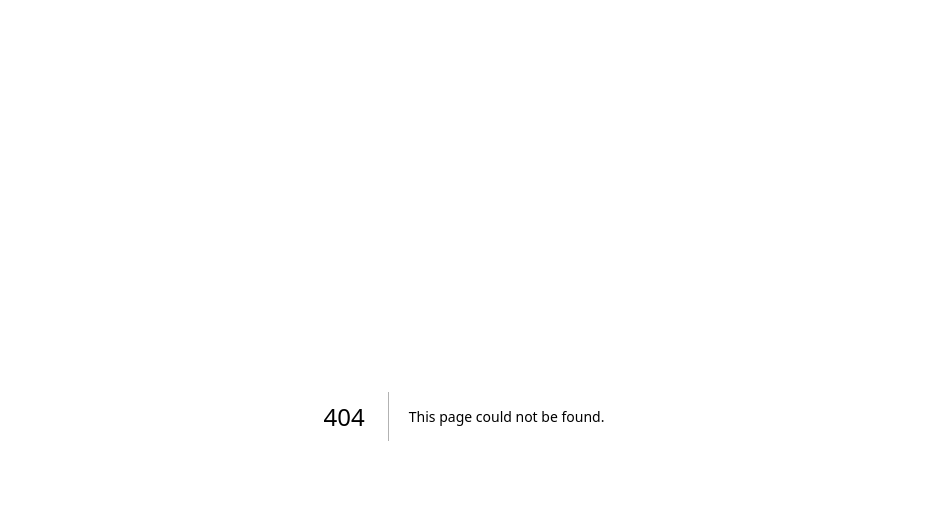
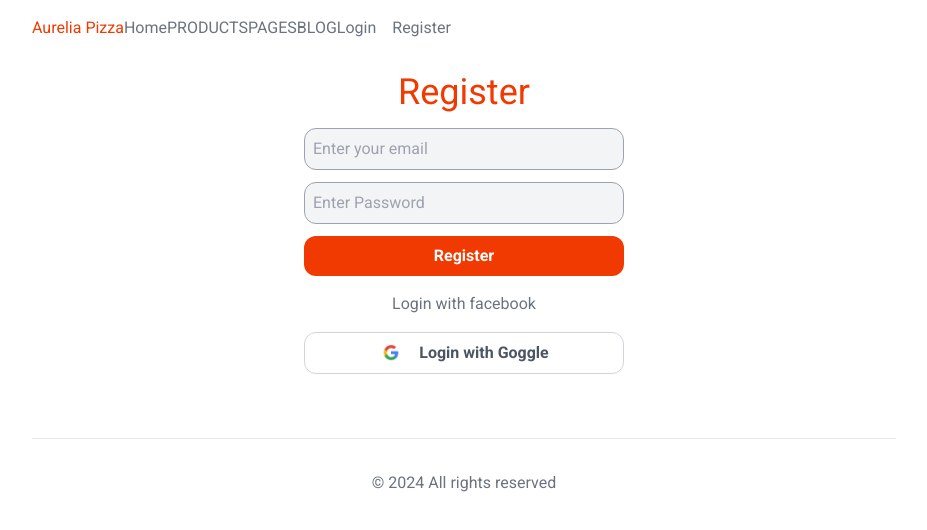
Before and after one commit to faithadewuyi/Food-Ordering-App, a Next.js app: page /register in a window 1280 px wide. Before the commit this address had no page. Shown: the top 530 px of the page, without its empty margins (176-1103 px from the left). Built offline with nearby package versions, Linux system fonts and the light colour scheme.

Commit message:
Sign up authentication

```diff
--- a/src/Components/Layout/Header.js
+++ b/src/Components/Layout/Header.js
@@ -5,18 +5,25 @@ Header() {
 return(
   <>
     <header className="flex items-center justify-between">
-      <Link href=''
+
+      <nav className="flex gap-8 text-gray-500 items-center font-semibold">
+      <Link href='/'
       className="text-primary font-semibold text-2xl">
       Aurelia Pizza
       </Link>
-      <nav className="flex gap-8 text-gray-500 items-center font-semibold">
       {/* <Image src={'/pizzon.png'} layout={'fill'} objectFit={'contain'} alt={'pizza'} /> */}
-        <Link href={''}>Home</Link>
+        <Link href={'/'}>Home</Link>
         <Link href={''}>PRODUCTS</Link>
         <Link href={''}>PAGES</Link>
         <Link href={''}>BLOG</Link>
-        <Link href={''}
-        className="bg-primary text-white  px-8 py-2 rounded-full">Login</Link>
+
+      </nav>
+      <nav className="flex items-center gap-4 text-gray-500 font-semibold">
+        <Link href={'/login'}>Login</Link>
+      <Link href={'/register'}
+        className="bg-primary text-white  px-8 py-2 rounded-full">
+          Register
+        </Link>
       </nav>
     </header>
   </>
--- /dev/null
+++ b/src/app/api/auth/[...nextauth]/route.ts
@@ -0,0 +1,39 @@
+import NextAuth from "next-auth"
+import CredentialsProvider from "next-auth/providers/credentials"
+const handler = NextAuth({
+  providers: [
+    CredentialsProvider({
+
+      name: 'Credentials',
+
+      credentials: {
+        username: { label: "E mail", type: "email", placeholder: "email@example.com" },
+        password: { label: "Password", type: "password" }
+      },
+      async authorize(credentials, req) {
+        // You need to provide your own logic here that takes the credentials
+        // submitted and returns either a object representing a user or value
+        // that is false/null if the credentials are invalid.
+        // e.g. return { id: 1, name: 'J Smith', email: 'jsmith@example.com' }
+        // You can also use the `req` object to obtain additional parameters
+        // (i.e., the request IP address)
+        const res = await fetch("/your/endpoint", {
+          method: 'POST',
+          body: JSON.stringify(credentials),
+          headers: { "Content-Type": "application/json" }
+        })
+        const user = await res.json()
+
+        // If no error and we have user data, return it
+        if (res.ok && user) {
+          return user
+        }
+        // Return null if user data could not be retrieved
+        return null
+      }
+    })
+  ]
+
+})
+
+export { handler as GET, handler as POST }
--- /dev/null
+++ b/src/app/api/register/route.js
@@ -0,0 +1,3 @@
+export function POST(req) {
+  return Response.json('registered');
+}
--- a/src/app/globals.css
+++ b/src/app/globals.css
@@ -6,3 +6,18 @@ section.hero{
   @apply grid;
   grid-template-columns: .4fr .6fr;
 }
+input[type="email"],
+input[type="password"],
+input[type="text"]{
+  @apply block w-full my-3 rounded-xl;
+  @apply border p-2 border-gray-400 bg-gray-100
+
+}
+button{
+  @apply block w-full text-gray-600 font-semibold;
+  @apply border border-gray-300 rounded-xl px-6 py-2;
+}
+button[type="submit"], .submit{
+  @apply bg-primary text-white border-0;
+
+}
--- a/src/app/layout.js
+++ b/src/app/layout.js
@@ -1,6 +1,6 @@
 import { Roboto } from "next/font/google";
 import "./globals.css";
-
+import Header from "@/Components/Layout/Header";
 const roboto = Roboto({ subsets: ["latin"], weight: ['400', '500',  '700'] });
 
 export const metadata = {
@@ -13,7 +13,11 @@ export default function RootLayout({ children }) {
     <html lang="en">
       <body className={roboto.className}>
         <main className="max-w-4xl mx-auto p-4">
+          <Header/>
         {children}
+        <footer className="border-t p-8 text-center text-gray-500 mt-16">
+        &copy; 2024 All rights reserved
+      </footer>
         </main>
         </body>
     </html>
--- a/src/app/page.js
+++ b/src/app/page.js
@@ -7,7 +7,7 @@ import SectionHeaders from "@/Components/Layout/SectionHeaders";
 export default function Home() {
   return (
     <>
-    <Header/>
+
     <Hero/>
     <HomeMenu/>
     <section className="text-center my-16">
@@ -32,9 +32,7 @@ export default function Home() {
         </a>
        </div>
       </section>
-      <footer className="border-t p-8 text-center text-gray-500 mt-16">
-        &copy; 2024 All rights reserved
-      </footer>
+
     </>
   );
 }
--- /dev/null
+++ b/src/app/register/page.js
@@ -0,0 +1,40 @@
+"use client"
+import Image from "next/image"
+import { useState } from "react";
+export default function RegisterPage(){
+  const [email, setEmail] = useState('');
+  const [password, setPassword] = useState('');
+  function handleFormSubmit(){
+    ev.preventDefault();
+    fetchExternalImage('api/register',{
+      method: 'POST',
+      body: JSON.stringify({email, password}),
+      headers: { 'Content-Type': 'application/json'}
+    })
+  }
+  return(
+    <section className="mt-8">
+      <h1 className="text-center text-primary text-4xl mb-4">
+        Register
+        </h1>
+        <form className="block max-w-xs mx-auto" onSubmit={handleFormSubmit}>
+          <input type="email" placeholder="Enter your email" value={email}
+          onChange={ev => setEmail(ev.target.value)}
+          />
+          <input type="password" placeholder="Enter Password" value={password}
+          onChange={ev => setPassword(ev.target.value)}/>
+          <button type="submit">Register</button>
+          <div className="my-4 text-center text-gray-500 ">
+            Login with facebook
+          </div>
+        <button className="flex gap-4 justify-center">
+        <Image src={'/google.png'} alt={"google icon"} width={24} height={24}/>
+          Login with Goggle
+          </button>
+        </form>
+        <div>
+
+        </div>
+        </section>
+  )
+}
```
Also changed, not shown: package.json (+8 -5 lines), tsconfig.json (added, +34 -0 lines), public/google.png (added), 1 other file (tests, documents, lock files or other folders).
